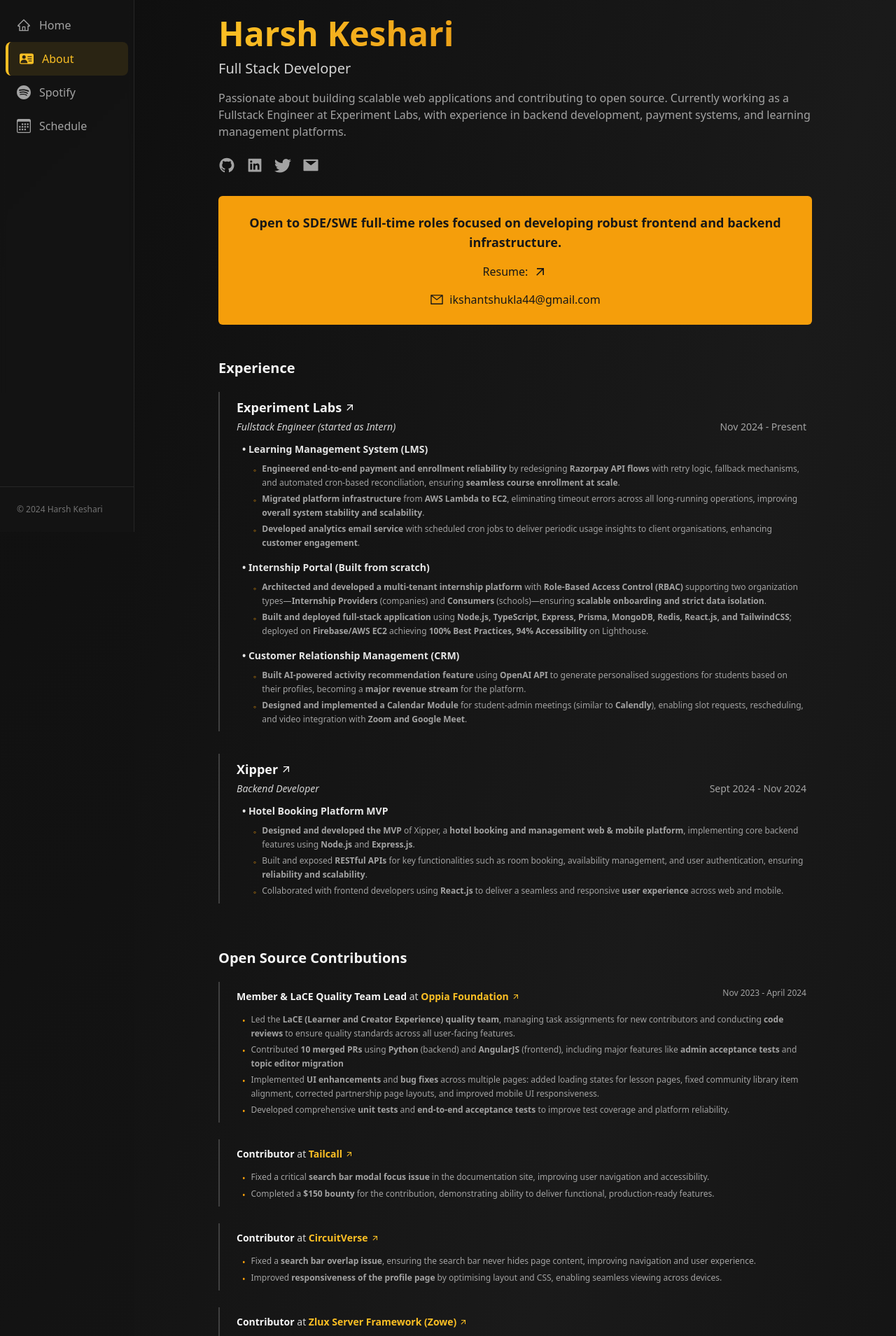
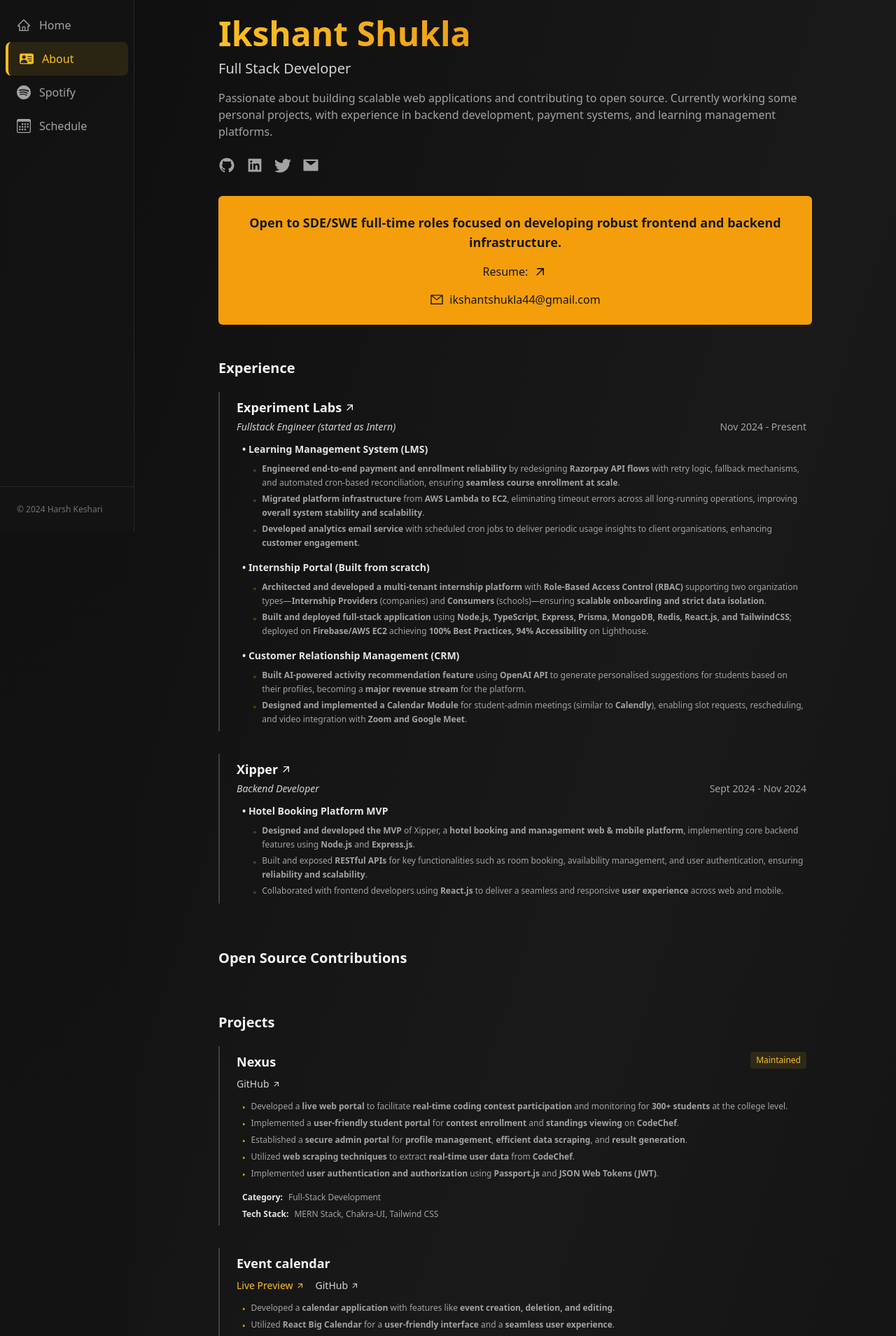
Before and after one commit to ikshantshukla123/MyPortfolio, a Next.js app: page /about in a window 1280 px wide. Shown: the part 40-1949 px from the top of the page at 70% size. Built offline with nearby package versions, Linux system fonts and the light colour scheme; a web font is replaced by a local one.

Commit message:
updating projects details

```diff
--- a/src/app/about/page.tsx
+++ b/src/app/about/page.tsx
@@ -7,20 +7,20 @@
   title: "About",
   description: "Learn more about Harsh Keshari - Full Stack Developer at Experiment Labs. Explore my professional experience, open source contributions, and personal projects.",
   openGraph: {
-    title: "About Harsh Keshari | Full Stack Developer",
-    description: "Professional experience, open source contributions, and projects by Harsh Keshari - Full Stack Developer passionate about building scalable web applications.",
-    url: "https://hrshkshri.me/about",
+    title: "About Ikshant shukla | Full Stack Developer",
+    description: "Professional experience, open source contributions, and projects by Ikshant Shukla - Full Stack Developer passionate about building scalable web applications.",
+   // url: "https://hrshkshri.me/about",
   },
   twitter: {
-    title: "About Harsh Keshari | Full Stack Developer",
-    description: "Professional experience, open source contributions, and projects by Harsh Keshari - Full Stack Developer passionate about building scalable web applications.",
+    title: "About Ikshant shukla | Full Stack Developer",
+    description: "Professional experience, open source contributions, and projects by Ikshant Shukla - Full Stack Developer passionate about building scalable web applications.",
   },
 };
 
 const personSchema = {
   "@context": "https://schema.org",
   "@type": "Person",
-  name: "Harsh Keshari",
+  name: "Ikshant Shukla",
   url: "https://hrshkshri.me",
   jobTitle: "Full Stack Developer",
   worksFor: {
@@ -33,7 +33,7 @@
     "https://www.linkedin.com/in/hrshkshri/",
     "https://twitter.com/hrshkshri"
   ],
-  email: "mailto:harshkeshari100@gmail.com",
+  email: "mailto:ikshankshukla44@gmail.com",
   knowsAbout: ["React", "Next.js", "Node.js", "Full Stack Development", "Open Source", "Web Development"]
 };
 
--- a/src/components/about/Header.tsx
+++ b/src/components/about/Header.tsx
@@ -6,14 +6,14 @@
   return (
     <>
       <h1 className="text-3xl md:text-4xl lg:text-5xl font-bold mb-3 bg-gradient-to-r from-amber-400 to-amber-600 bg-clip-text text-transparent">
-        Harsh Keshari
+Ikshant Shukla
       </h1>
       <p className="text-lg md:text-xl text-neutral-300 mb-4">
         Full Stack Developer
       </p>
       <p className="text-sm md:text-base text-neutral-400 leading-relaxed mb-6">
         Passionate about building scalable web applications and contributing to open source.
-        Currently working as a Fullstack Engineer at Experiment Labs, with experience in
+        Currently working some personal projects, with experience in
         backend development, payment systems, and learning management platforms.
       </p>
 
@@ -28,7 +28,7 @@
           <AiFillGithub className="w-6 h-6" />
         </a>
         <a
-          href="https://www.linkedin.com/in/hrshkshri/"
+          href="https://www.linkedin.com/in/ikshant-shukla-097771327?utm_source=share&utm_campaign=share_via&utm_content=profile&utm_medium=ios_app"
           target="_blank"
           rel="noopener noreferrer"
           className="text-neutral-400 hover:text-amber-400 transition-colors duration-300"
@@ -36,7 +36,7 @@
           <AiFillLinkedin className="w-6 h-6" />
         </a>
         <a
-          href="https://twitter.com/hrshkshri"
+          href="https://twitter.com/ish_nk"
           target="_blank"
           rel="noopener noreferrer"
           className="text-neutral-400 hover:text-amber-400 transition-colors duration-300"
@@ -44,7 +44,7 @@
           <BsTwitter className="w-6 h-6" />
         </a>
         <a
-          href="mailto:harshkeshari100@gmail.com"
+          href="mailto:ikshankshukla44@gmail.com"
           className="text-neutral-400 hover:text-amber-400 transition-colors duration-300"
         >
           <AiFillMail className="w-6 h-6" />
--- a/src/components/shared/constant.ts
+++ b/src/components/shared/constant.ts
@@ -127,14 +127,14 @@
 export const resumeLink = "/resume.pdf";
 
 export const socialLinks: SocialLink[] = [
-  { href: "https://twitter.com/ikshankkk", icon: BsTwitter, label: "Twitter" },
+  { href: "https://twitter.com/ish_nk", icon: BsTwitter, label: "Twitter" },
   {
-    href: "https://www.instagram.com/ikshankkk/",
+    href: "https://www.instagram.com/ish_nk/",
     icon: AiFillInstagram,
     label: "Instagram",
   },
   {
-    href: "https://www.linkedin.com/in/ikshankkk/",
+    href: "https://www.linkedin.com/in/ikshant-shukla-097771327?utm_source=share&utm_campaign=share_via&utm_content=profile&utm_medium=ios_app",
     icon: AiFillLinkedin,
     label: "LinkedIn",
   },
@@ -203,51 +203,7 @@
 ];
 
 export const openSourceContributions: OpenSourceContribution[] = [
-  {
-    role: "Member & LaCE Quality Team Lead",
-    organization: "Oppia Foundation",
-    organizationUrl: "https://www.github.com/oppia",
-    period: "Nov 2023 - April 2024",
-    achievements: [
-      "Led the **LaCE (Learner and Creator Experience) quality team**, managing task assignments for new contributors and conducting **code reviews** to ensure quality standards across all user-facing features.",
-      "Contributed **10 merged PRs** using **Python** (backend) and **AngularJS** (frontend), including major features like **admin acceptance tests** and **topic editor migration**",
-      "Implemented **UI enhancements** and **bug fixes** across multiple pages: added loading states for lesson pages, fixed community library item alignment, corrected partnership page layouts, and improved mobile UI responsiveness.",
-      "Developed comprehensive **unit tests** and **end-to-end acceptance tests** to improve test coverage and platform reliability.",
-    ],
-  },
-  {
-    role: "Contributor",
-    organization: "Tailcall",
-    organizationUrl:
-      "https://github.com/tailcallhq/tailcallhq.github.io/pulls?q=is:pr+author:hrshkshri",
-    period: "",
-    achievements: [
-      "Fixed a critical **search bar modal focus issue** in the documentation site, improving user navigation and accessibility.",
-      "Completed a **$150 bounty** for the contribution, demonstrating ability to deliver functional, production-ready features.",
-    ],
-  },
-  {
-    role: "Contributor",
-    organization: "CircuitVerse",
-    organizationUrl:
-      "https://github.com/CircuitVerse/CircuitVerse/pulls?q=is:pr+author:hrshkshri",
-    period: "",
-    achievements: [
-      "Fixed a **search bar overlap issue**, ensuring the search bar never hides page content, improving navigation and user experience.",
-      "Improved **responsiveness of the profile page** by optimising layout and CSS, enabling seamless viewing across devices.",
-    ],
-  },
-  {
-    role: "Contributor",
-    organization: "Zlux Server Framework (Zowe)",
-    organizationUrl:
-      "https://github.com/zowe/zlux-server-framework/pulls?q=is:pr+author:hrshkshri",
-    period: "",
-    achievements: [
-      "Fixed an **authentication bug** by ensuring proper error handling and response reliability.",
-      "Contribution labelled **size/XS**, demonstrating precise and minimal yet effective changes in the codebase.",
-    ],
-  },
+
 ];
 
 export const projectsData: ProjectData[] = [
```
Also changed, not shown: 1 other file (tests, documents, lock files or other folders).
